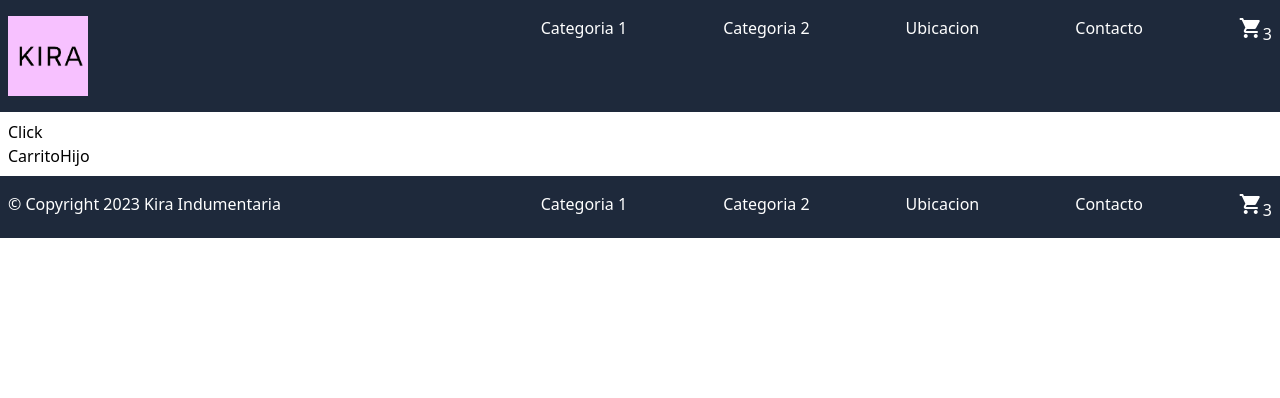
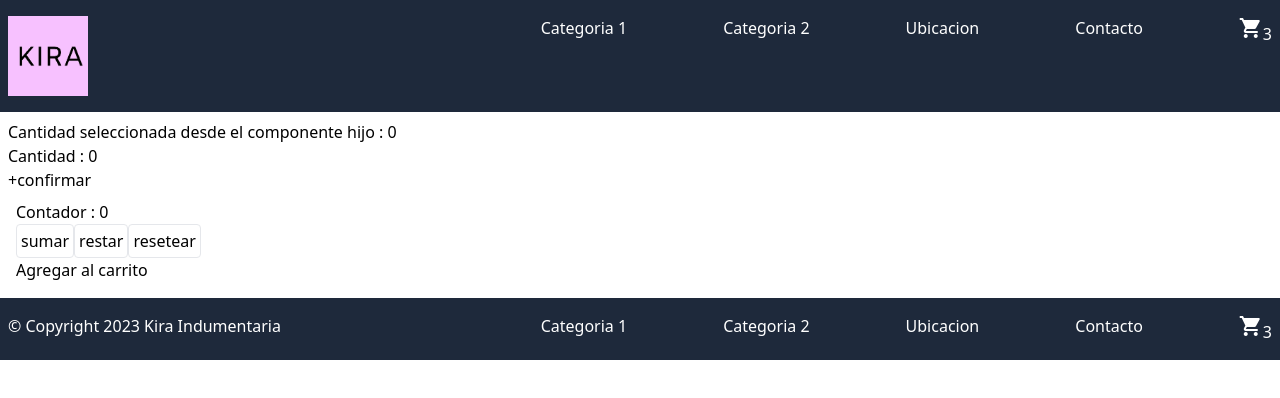
Before and after one commit to victoria-venturini/EntregaFinalVenturini, a React (Create React App) app: page /carrito in a window 1280 px wide. Shown: the top 398 px of the page. Built offline with nearby package versions, Linux system fonts and the light colour scheme.

Commit message:
PreEntrega 2

```diff
--- a/src/components/Carrito.js
+++ b/src/components/Carrito.js
@@ -1,15 +1,29 @@
-import React from 'react'
-import CarritoHijo from './CarritoHijo'
+import { useState } from "react"
+import CarritoHijo from "./CarritoHijo"
+import Contador from "./Contador"
 
 function Carrito() {
-  return (
-    <div>
-        <button onClick = {()=>{}}> Click
 
-        </button>
-        <CarritoHijo/>
-    </div>
-  )
+    const [selectedCant,setSelectedCant] = useState(0)
+
+    // const onAdd = (cantidad) => {
+    //     console.log("Mi Callback onAdd")
+    //     if(){
+    //         setSelectedCant(cantidad)
+    //     }else{
+    //         setSelectedCant(cantidad + 1)
+    //     }
+    // }
+
+    return (
+        <div>
+            <p>Cantidad seleccionada desde el componente hijo : {selectedCant}</p>
+            <CarritoHijo
+                // onAdd={onAdd}
+            />
+            <Contador/>
+        </div>
+    )
 }
 
 export default Carrito
--- a/src/components/CarritoHijo.js
+++ b/src/components/CarritoHijo.js
@@ -1,9 +1,26 @@
-import React from 'react'
+import { useState } from "react"
 
-function CarritoHijo() {
-  return (
-    <div>CarritoHijo</div>
-  )
+function CarritoHijo(props) {
+
+    const [cantidad,setCantidad] = useState(0)
+
+    const handleSumar = () => {
+        setCantidad(cantidad + 1)
+    }
+
+    const handleConfirmar = () => {
+        console.log("Confirmo cantidad")
+        console.log("Cantidad es : " + cantidad)
+        props.onAdd(cantidad)
+    }
+
+    return (
+        <div>
+            <p>Cantidad : {cantidad}</p>
+            <button onClick={handleSumar}>+</button>
+            <button onClick={handleConfirmar}>confirmar</button>
+        </div>
+    )
 }
 
 export default CarritoHijo
--- a/src/components/Contador.js
+++ b/src/components/Contador.js
@@ -1,10 +1,9 @@
 import { useState } from "react"
 
 function Contador() {
-    //Valores
+
     let [contador,setContador] = useState(0)
 
-    //Acciones
     const sumar = () => {
         setContador(contador + 1)
     }
@@ -17,7 +16,7 @@ function Contador() {
         setContador(0)
     }
 
-    //Vista
+
     return (
         <main className="p-2 grow">
             <p>Contador : {contador}</p>
--- a/src/components/Container.js
+++ b/src/components/Container.js
@@ -7,12 +7,12 @@ const productosHardcordeados = [{ "id": 1, "title": "Fjallraven - Foldsack No. 1
 
 function Container() {
 
-    //Estados : 1 (nunca mas va a pasar)
+
     const [data, setData] = useState([])
-    const resultado = useParams() //{}
+    const resultado = useParams()
 
 
-    //Efectos : 4
+
     useEffect(() => {
 
         getAllProducts()
@@ -25,7 +25,7 @@ function Container() {
         } else {
             console.log("Estoy en la ruta de productos,osea Home")
         }
-        //getProductsByCategory(x)
+
 
     }, [resultado.id])
 
--- a/src/components/Item.js
+++ b/src/components/Item.js
@@ -1,27 +1,27 @@
-//  const Item = ({id, name, img, price, stock}) => {
-//      return (
-//          <article className="CardItem">
-//              <header className="Header">
-//                  <h2 className="ItemHeader">
-//                  {name}
-//                  </h2>
-//              </header>
-//              <picture>
-//                  <img src={img} alt={name} className="ItemImg" />
-//              </picture>
-//              <section>
-//                  <p className="info">
-//                      Precio: $ {price}
-//                  </p>
-//                  <p className="info">
-//                      Stock disponible: {stock}
-//                  </p>
-//              </section>
-//              <footer className="ItemFooter">
-//                  <Link to= {`/item/${id}`} className='Option'> Ver detalle </Link>
-//              </footer>
-//          </article>
-//      )
-//  }
+  const Item = ({id, name, img, price, stock}) => {
+      return (
+          <article className="CardItem">
+              <header className="Header">
+                  <h2 className="ItemHeader">
+                  {name}
+                  </h2>
+              </header>
+              <picture>
+                  <img src={img} alt={name} className="ItemImg" />
+             </picture>
+              <section>
+                 <p className="info">
+                     Precio: $ {price}
+                  </p>
+                 <p className="info">
+                      Stock disponible: {stock}
+                  </p>
+              </section>
+              <footer className="ItemFooter">
+                  <Link to= {`/item/${id}`} className='Option'> Ver detalle </Link>
+             </footer>
+          </article>
+      )
+  }
 
-//  export default Item
+  export default Item
--- a/src/components/ItemList.js
+++ b/src/components/ItemList.js
@@ -1,12 +1,18 @@
-// import React from 'react'
-// import Item from './Item'
+import React from 'react'
+ import Item from './Item'
 
-// const ItemList = ({products}) => {
-//     return (
-//         <div className='ListGroup'>
-//             {products.map (prod => <Item Key={prod.id} {...prod}/>)}
-//         </div>
-//     )
-// }
+ const ItemList = ({products}) => {
+     return (
+        <div className='ListGroup'>
+            {products.map (prod => <Item Key={prod.id} {...prod}/>)}
+            <Routes>
+            <Route path= "/item/:id" element={<ItemDetail/>}> </Route>
+            </Routes>
+        </div>
+    )
+ }
+
+
+
 
  export default ItemList
--- a/src/components/ItemListContainer.js
+++ b/src/components/ItemListContainer.js
@@ -1,8 +1,9 @@
 import { useState, useEffect } from 'react'
 import { getProducts } from './AsyncMock';
-// import ItemList from './ItemList'
+import ItemList from './ItemList'
 
 function ItemListContainer({ greeting }) {
+
   const [products, setProducts] = useState([])
 
   useEffect(() => {
@@ -12,10 +13,11 @@ function ItemListContainer({ greeting }) {
     })
   }, [])
 
-    return (
-      <div>
-      </div>
+
+         return (
+            <ItemList/>
     )
+
   }
 
   export default ItemListContainer;
--- a/src/components/Main.js
+++ b/src/components/Main.js
@@ -1,4 +1,4 @@
-import { Route, Routes /* , Router */ } from "react-router-dom"
+import { Route, Routes,} from "react-router-dom"
 import Container from "./Container"
 import Carrito from "./Carrito"
 
```
